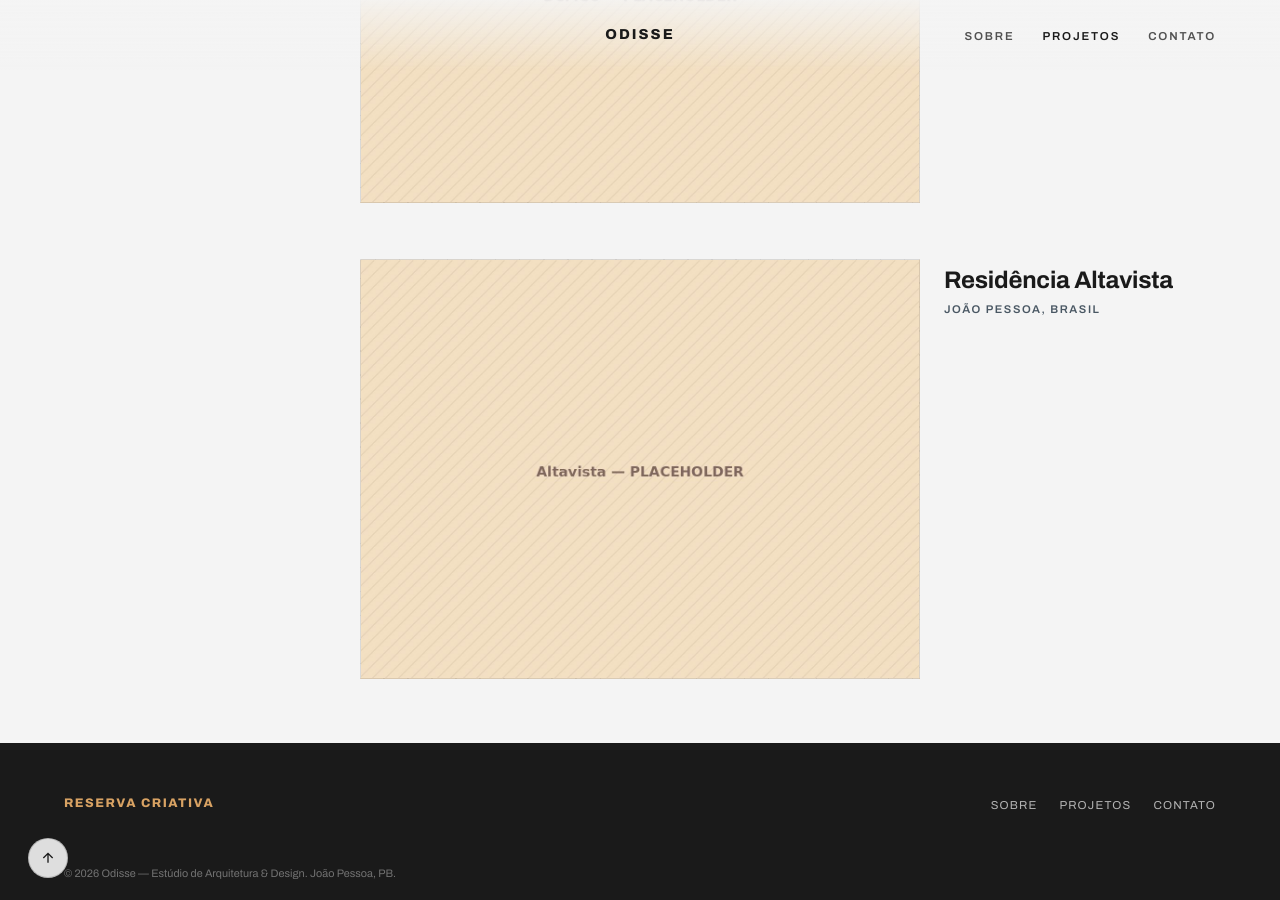
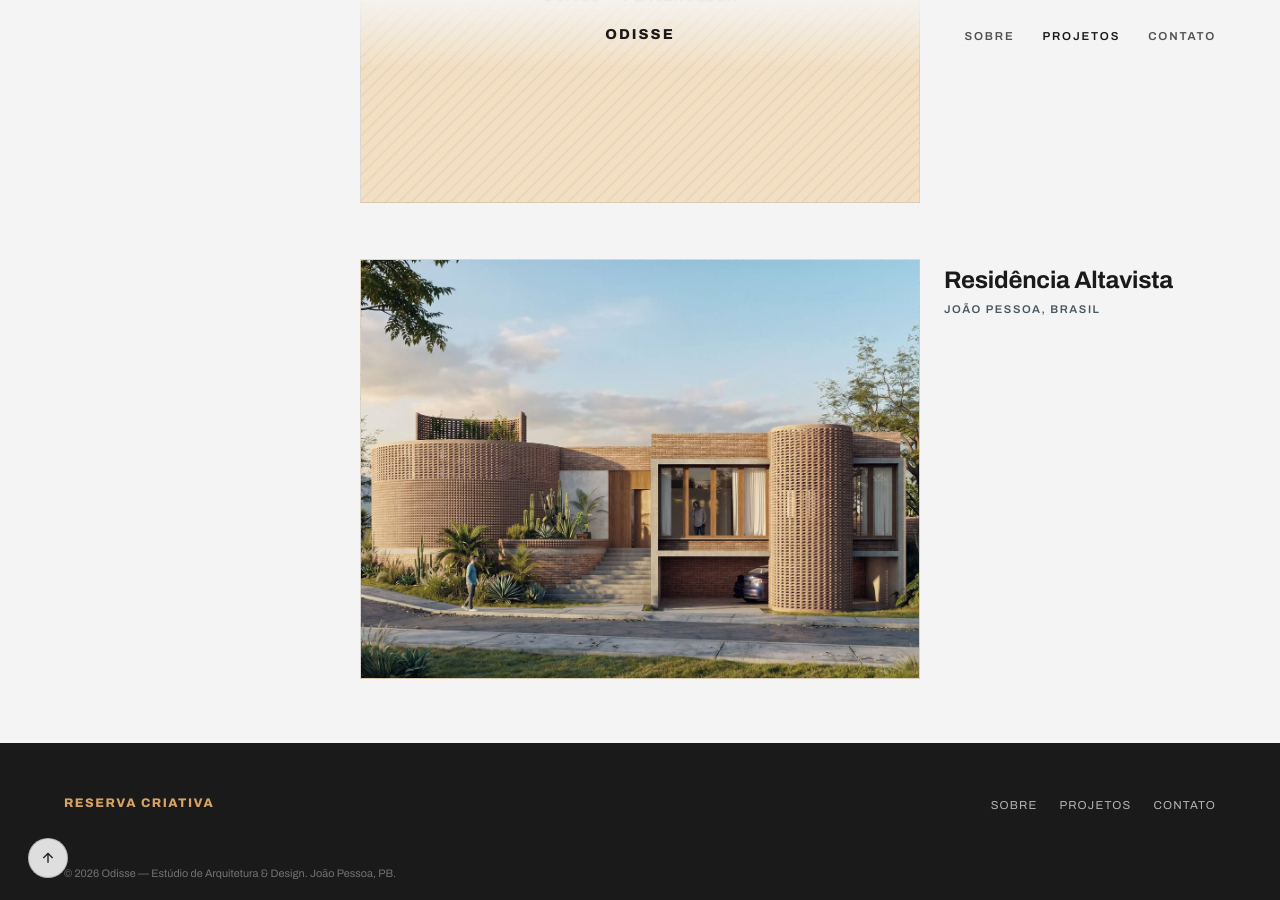
Before and after one commit to cidclementino/portfolio-odisse, a Jekyll site: the page built from index.html, in a window 1280 px wide and 900 px high, scrolled down 829 px. Built offline with Jekyll 4.4.1, drawn with Linux system fonts in a browser that asks for light colours.

Commit message:
Update altavista.html

```diff
--- a/_projetos/altavista.html
+++ b/_projetos/altavista.html
@@ -6,7 +6,7 @@
 tipologia: "Residencial"
 area: "—"
 status: "Conceito"
-capa: /images/altavista/capa.jpg
+capa: /images/altavista/residencia-altavista-001.jpg
 ordem: 3
 secoes:
   - tipo: imagem
```
